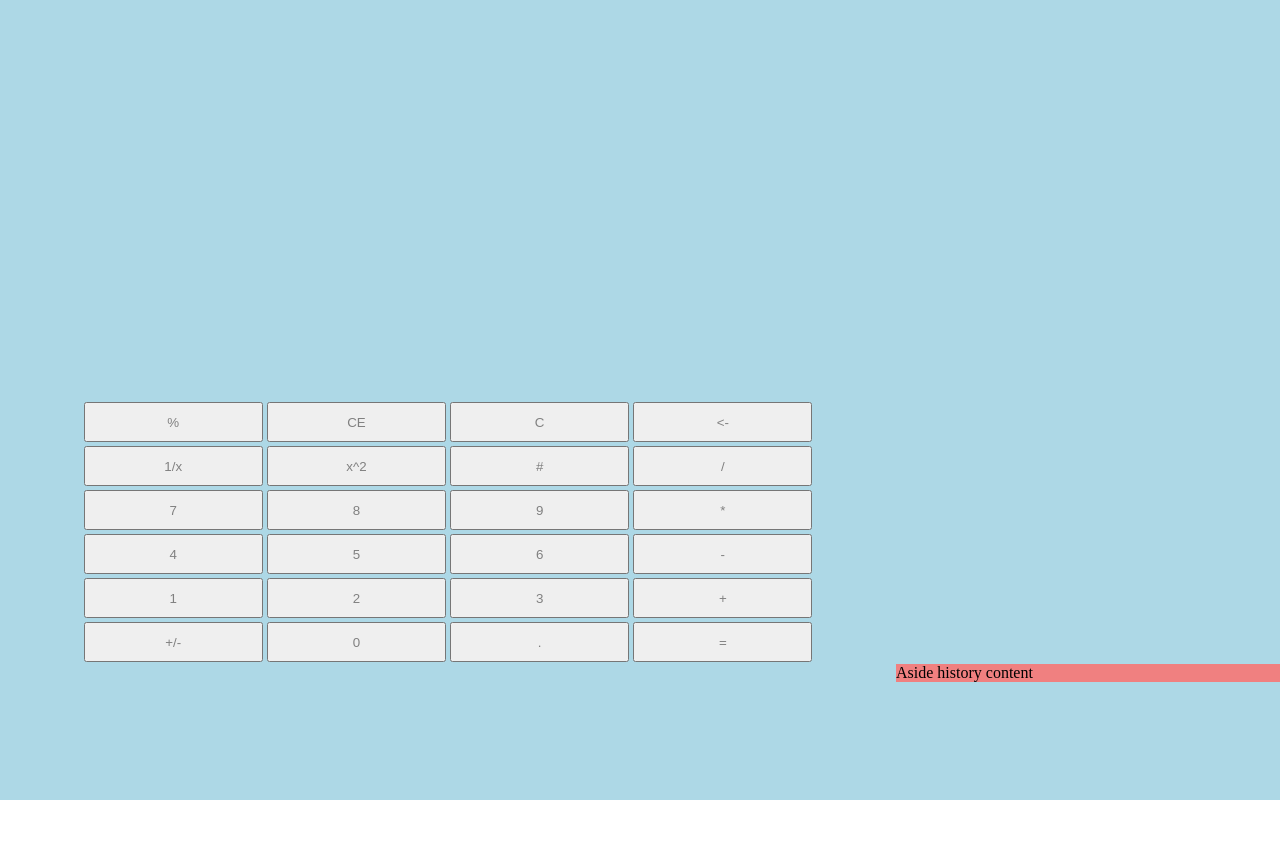
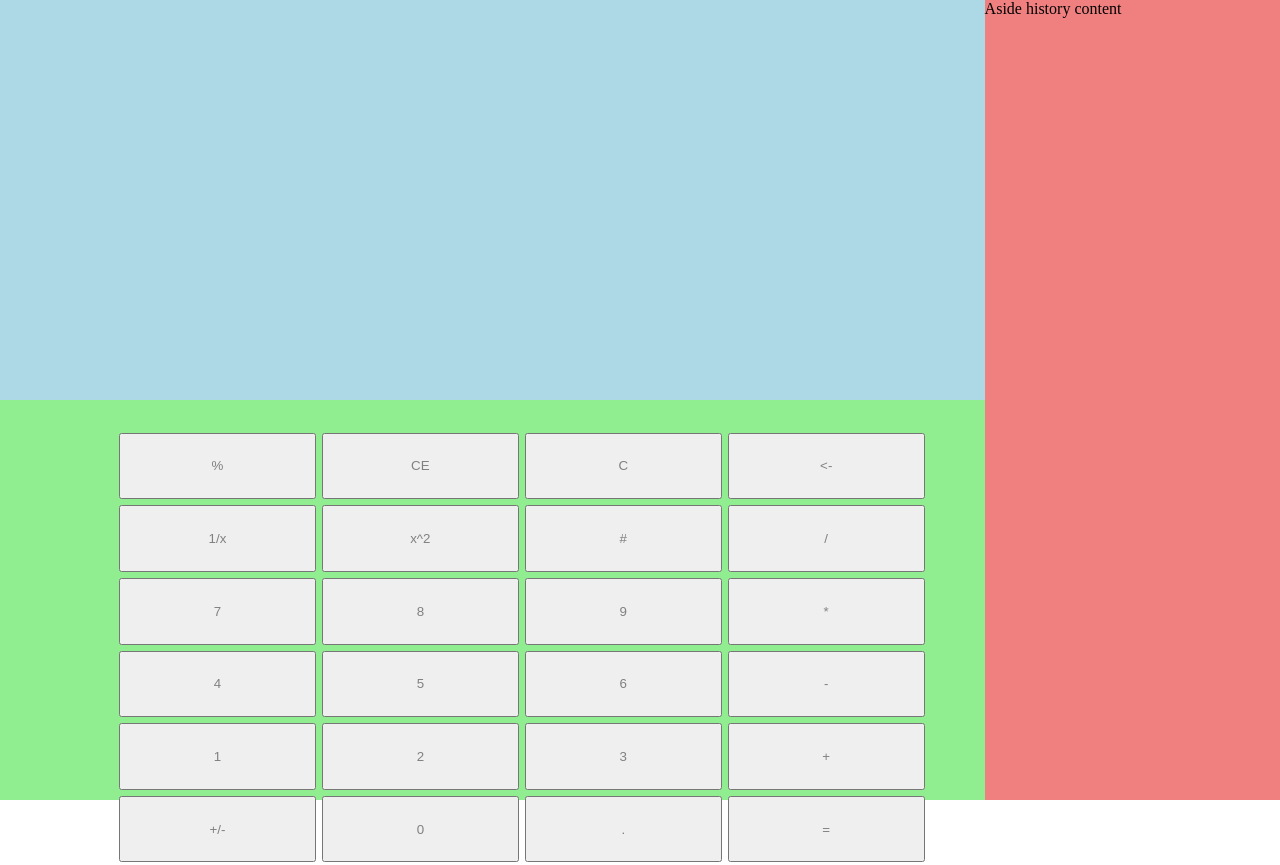
Before and after one commit to amg28/js-calculator, a plain HTML site: page index.html in a window 1280 px wide. Before the commit the page ends 800 px from the top, so only its background shows below. Drawn offline with Linux system fonts and the light colour scheme.

Commit message:
Adjusted layout

```diff
--- a/index.html
+++ b/index.html
@@ -8,15 +8,16 @@
 </head>
 <body>
     <main>
-        <section>
-            <div class="result"></div>
-        </section>
-        <section>
-            <div class="button-container">
-                <button class="button" hidden></button>
-            </div>
-            <aside>Aside history content</aside>
-        </section>
+        <div class="main-container">
+            <section class="result-section">
+                <div class="result"></div>
+            </section>
+            <section class="sign-section">
+                <div class="button-container">
+                </div>
+            </section>
+        </div>
+        <aside>Aside history content</aside>
     </main>
     <script src="main.js"></script>
 </body>
--- a/main.js
+++ b/main.js
@@ -9,3 +9,9 @@ function createSignButton(signText) {
     button.innerText = signText;
     buttonContainer.appendChild(button);
 }
+
+const buttons = document.querySelectorAll('.button');
+const result = document.querySelector('.result');
+buttons.forEach((button) => button.addEventListener('click',function(e){
+    result.innerText += this.innerText;
+}))
--- a/style.css
+++ b/style.css
@@ -18,22 +18,38 @@ body {
 main{
     height: 100%;
     width: 100%;
+    display: flex;
+    flex-flow: row;
 }
 
-section {
-    width: 100%;
-    background-color: lightblue;
+section{
     float: left;
     height: auto;
     min-height: 50%;
+    width: 100%;
+}
+
+.main-container {
+    display: flex;
+    flex-flow: column;
+    width: 100%;
+}
+
+.result-section {
+    background-color: lightblue;
+}
+
+.sign-section {
+    background-color: lightgreen;
 }
 
 .button-container {
-    width: 70%;
+    width: 100%;
     display: flex;
     flex-flow: row wrap;
     justify-content: center;
     align-content: center;
+    margin: 3%;
 }
 
 aside {
@@ -45,7 +61,7 @@ aside {
 
 .button{
     width: 20%;
-    height: 3em; /* Relative to font-size of the element. 2em - 2 times, 3em - 3 times */
+    height: 5em; /* Relative to font-size of the element. 2em - 2 times, 3em - 3 times */
     color: gray;
-    margin: 2px;
+    margin: 3px;
 }
```
